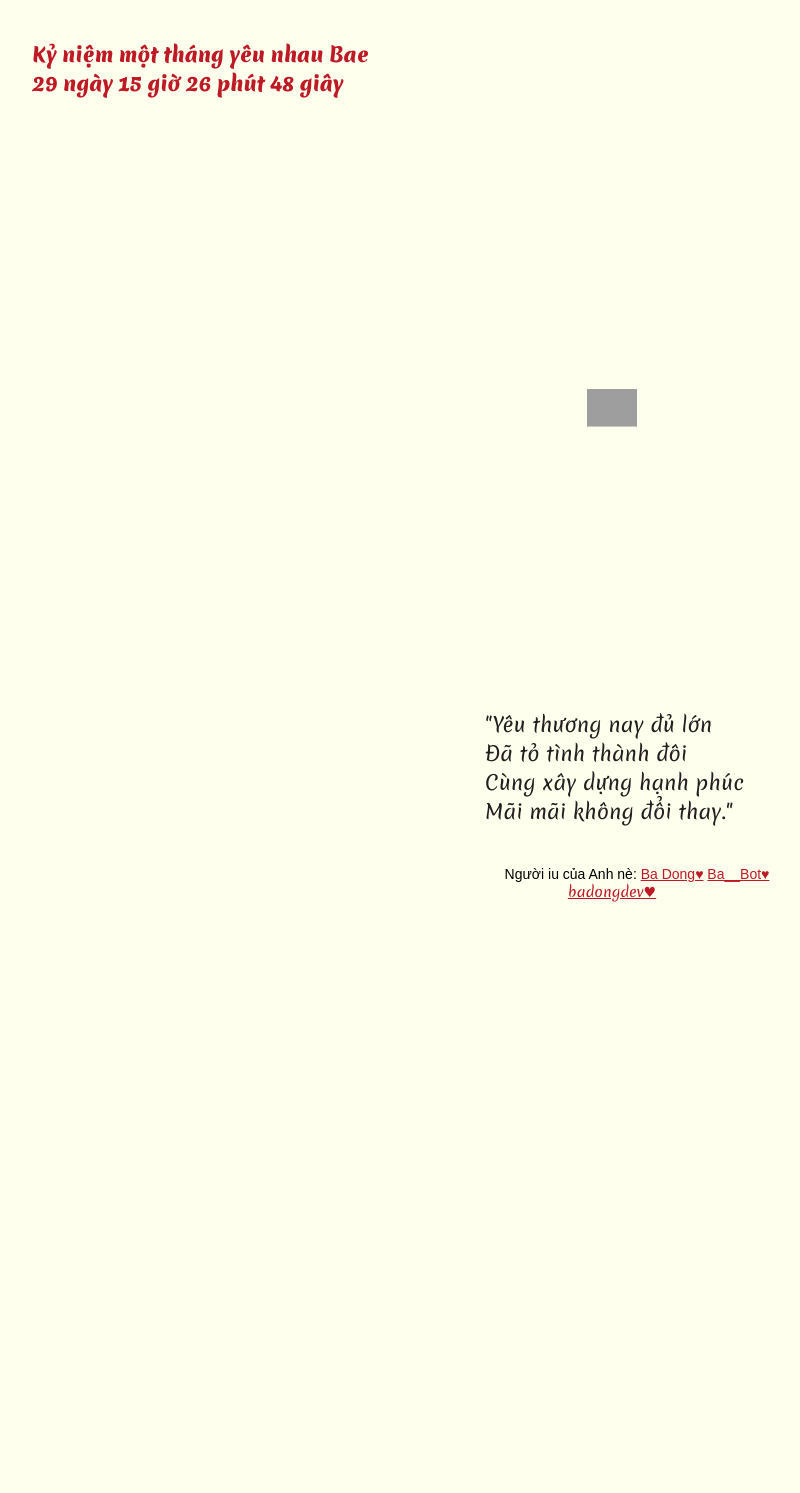
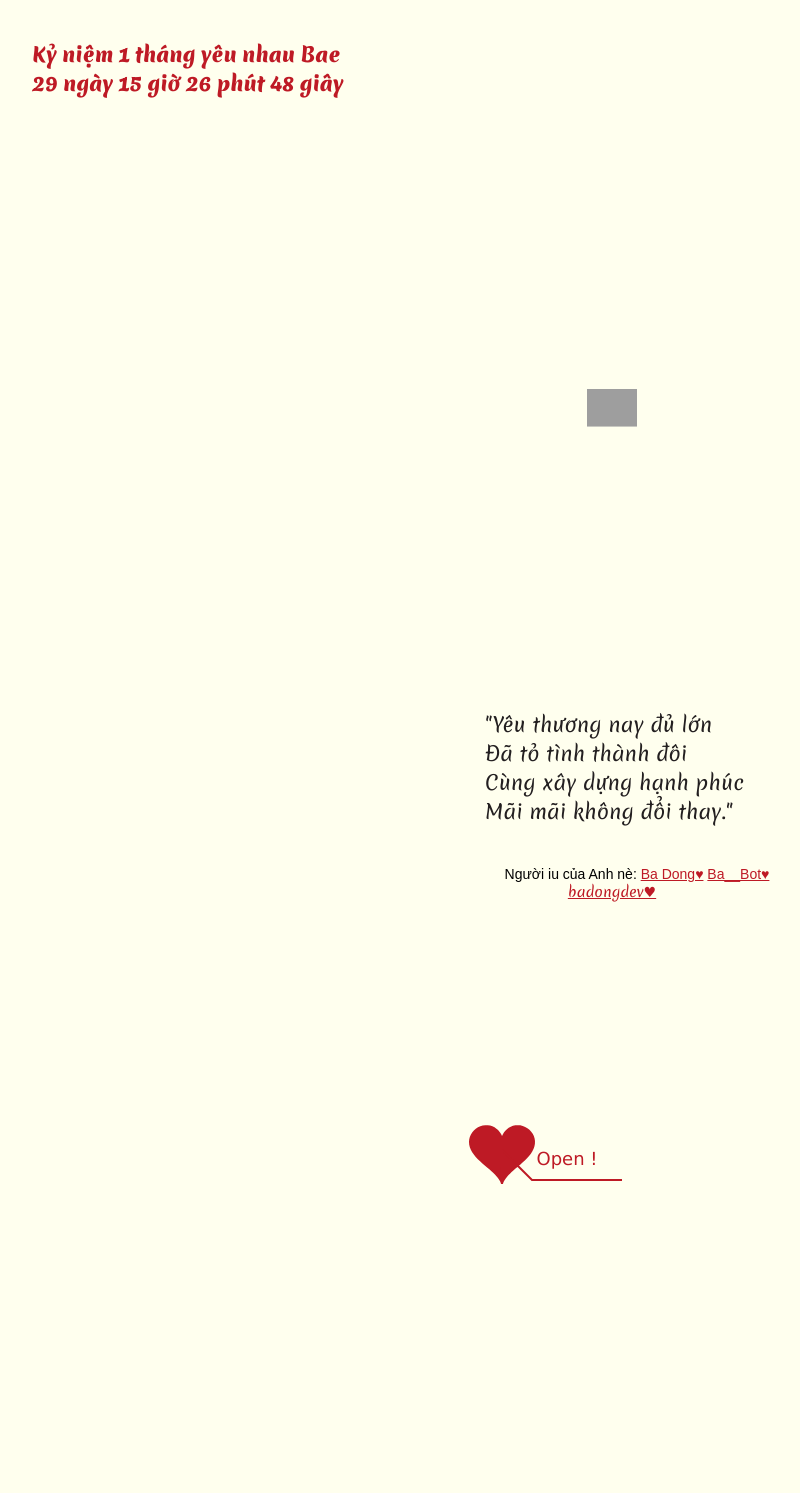
Before and after one commit to badong3521/LoveAnh, a plain HTML site: page index.html in a window 1280 px wide. Shown: the whole page, without its empty margins (28-828 px from the left). Before the commit the page ends 902 px from the top, so only its background shows below. Drawn offline with Linux system fonts and the light colour scheme; grey boxes are pictures that could not be loaded.

Commit message:
ki niem 1 thang yeu nhau

```diff
--- a/index.html
+++ b/index.html
@@ -55,7 +55,7 @@
 			</div>
 			<div class="">
 				<div id="countdown">
-					<span>Kỷ niệm một tháng yêu nhau Bae</span><br>
+					<span>Kỷ niệm 1 tháng yêu nhau Bae</span><br>
 					<!-- <span class="messenger">Một tháng yêu nhau Bae</span><br>  -->
 					<span id="days">0</span> ngày
 					<span id="hours">0</span> giờ
@@ -99,7 +99,7 @@
 					</div>
 				</li>
 			</div>
-			<!-- <canvas id="canvas" width="1100" height="680"></canvas> -->
+			<canvas id="canvas"></canvas>
 		</div>
 	</div>
 	<script src="./js/index.js"></script>
```
